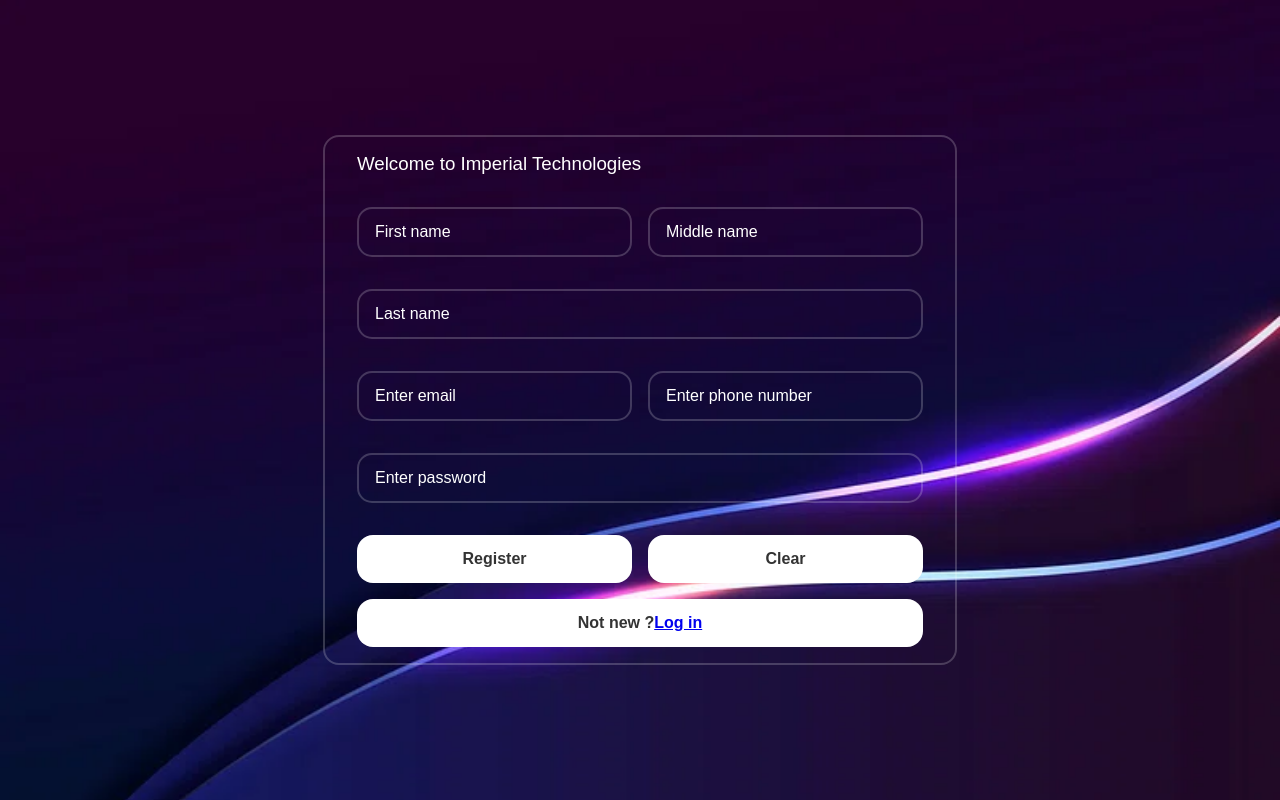
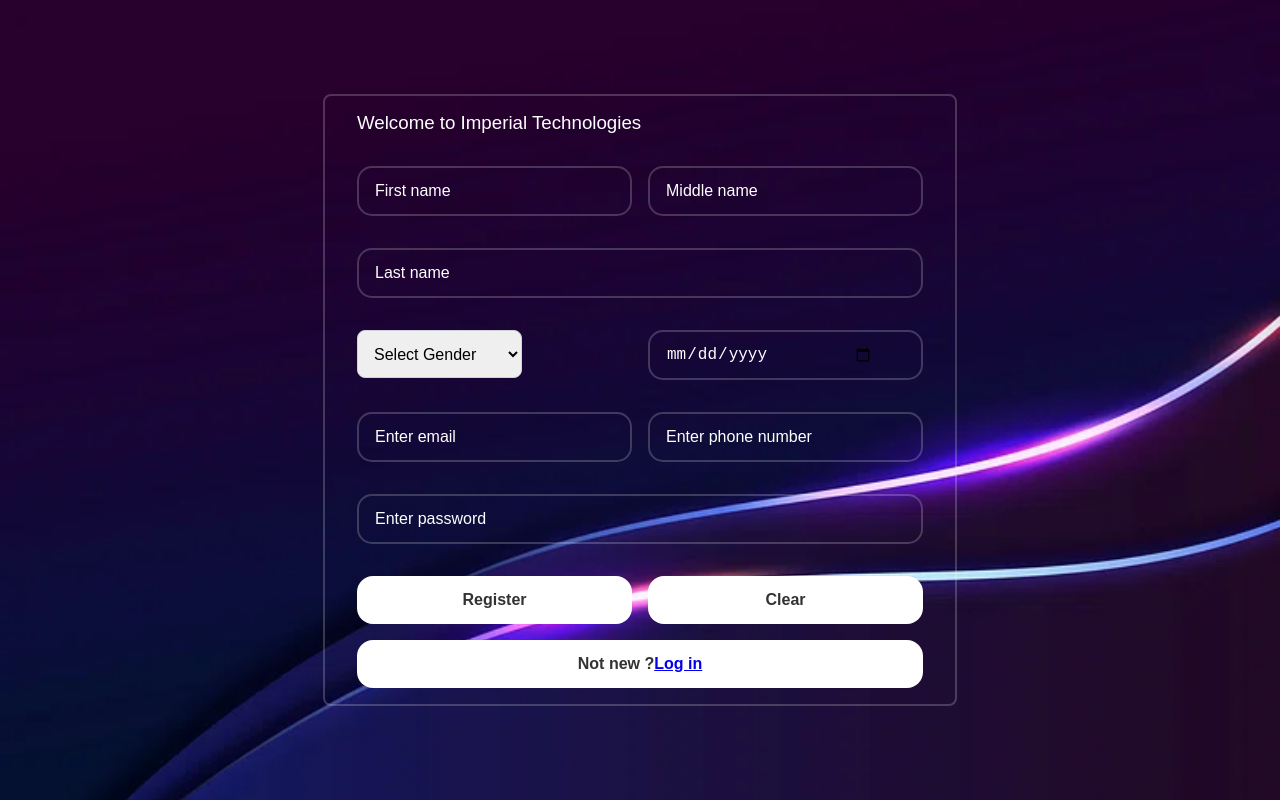
Before and after one commit to mhonatendai/nexus-fe, a React (Create React App) app: page /register in a window 1280 px wide. Built offline with nearby package versions, Linux system fonts and the light colour scheme.

Commit message:
Gender and DOB

```diff
--- a/src/pages/login/LoginForm.css
+++ b/src/pages/login/LoginForm.css
@@ -5,7 +5,7 @@
     box-shadow: 0 0 10px rgba(0, 0, 0 .2);
     color: #ffffff;
     padding: 1rem 2rem;
-    border-radius: 1rem;
+    border-radius: 0.5rem;
 }
 
 .wrapper h1 {
--- a/src/pages/register/RegisterForm.css
+++ b/src/pages/register/RegisterForm.css
@@ -8,3 +8,12 @@
     display: flex;
     gap: 1rem;
 }
+
+.custom-select {
+    border: 1px solid #ced4da;
+    border-radius: 0.5rem;
+    padding: 0.375rem 1.75rem 0.375rem 0.75rem;
+    font-size: 1rem;
+    line-height: 1.5;
+    height: 3rem;
+  }
--- a/src/pages/register/RegisterForm.jsx
+++ b/src/pages/register/RegisterForm.jsx
@@ -12,10 +12,19 @@
     const [lastName, setLastName] = useState('');
     const [phoneNumber, setPhoneNumber] = useState('');
     const [middleName, setMiddleName] = useState('');
+    const [idNumber, setIdNumber] = useState('');
+    const [addressOne, setAddressOne] = useState('');
+    const [addressTwo, setAddressTwo] = useState('');
+    const [city, setCity] = useState('');
+    const [gender, setGender] = useState('');
+    const [dateOfBirth, setDateOfBirth] = useState('');
+    const [maritalStatus, setMaritalStatus] = useState('');
+    const [nextOfKeen, setNextOfKeen] = useState('');
     const [isRegistered, setIsRegistered] = useState(false);
     const [successMessage, setSuccessMessage] = useState('');
     const [response, setResponse] = useState(null);
     const [error, setError] = useState('');
+    const genders = ['Male', 'Female'];
 
     const handleSubmit = async (event) => {
         event.preventDefault();
@@ -41,6 +50,14 @@
         setPassword('');
         setPassword('');
         setPhoneNumber('');
+        setIdNumber('');
+        setAddressOne('');
+        setAddressTwo('');
+        setCity('');
+        setDateOfBirth('');
+        setMaritalStatus('');
+        setNextOfKeen('');
+        setGender('');
     };
 
 
@@ -83,6 +100,33 @@
                             onChange={(e) => setLastName(e.target.value)}
                             required
                         />
+                    </div>
+                    <div className="side-by-side-input-container">
+                        <div className="input-box">
+                            <select
+                                id="gender"
+                                className="form-control custom-select"
+                                value={gender}
+                                onChange={(e) => setGender(e.target.value)}
+                                required
+                            >
+                                <option value="">Select Gender</option>
+                                {genders.map((option) => (
+                                    <option key={option} value={option}>
+                                        {option}
+                                    </option>
+                                ))}
+                            </select>
+                        </div>
+                        <div className="input-box">
+                            <input
+                                type="date"
+                                className="form-control"
+                                placeholder="Date of Birth"
+                                value={dateOfBirth}
+                                onChange={(e) => setDateOfBirth(e.target.value)}
+                            />
+                        </div>
                     </div>
                     <div className="side-by-side-input-container">
                         <div className="input-box">
```
